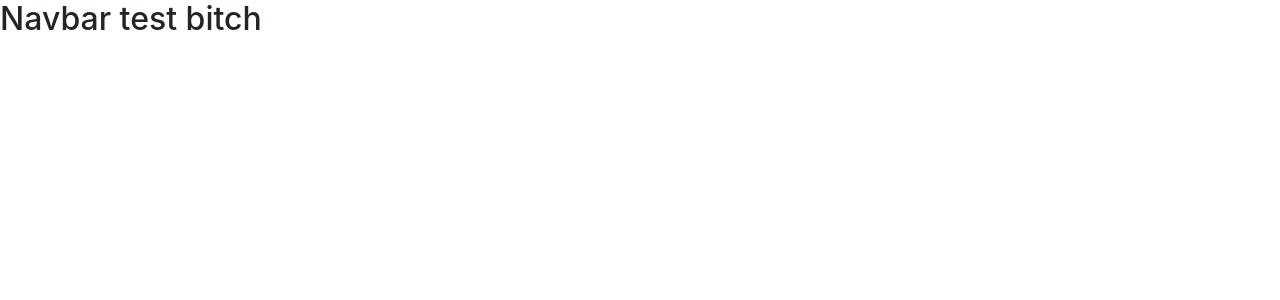
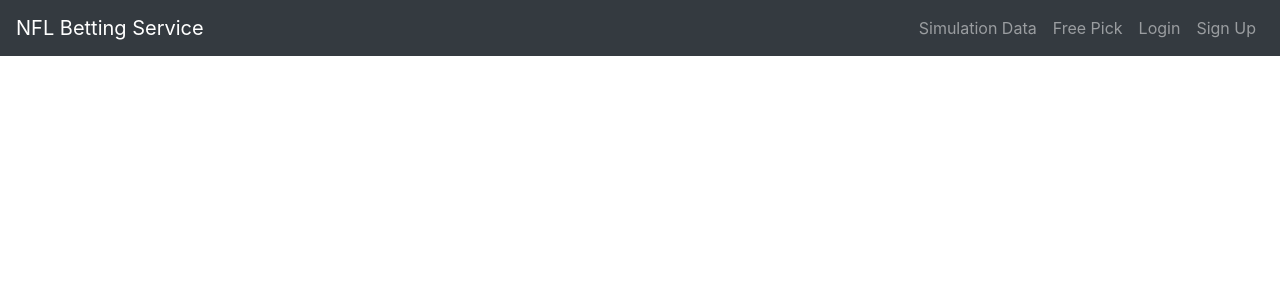
Before and after one commit to theConsummateProfessional/nfl-betting-service-elo, a Vue app in the folder frontend/: page / in a window 1280 px wide. Shown: the top 300 px of the page. Built offline with nearby package versions, Linux system fonts and the light colour scheme.

Commit message:
Added basic navbar component

```diff
--- a/frontend/src/components/Navbar.vue
+++ b/frontend/src/components/Navbar.vue
@@ -1,5 +1,14 @@
 <template>
-    <div class="">
-        <h2>Navbar test bitch</h2>
-    </div>
+    <b-navbar toggleable="lg" type="dark" variant="dark">
+        <b-navbar-brand href="/">NFL Betting Service</b-navbar-brand>
+
+        <!--Right Aligned Items-->
+        <b-navbar-nav class="ml-auto">
+            <b-nav-item href="#" right>Simulation Data</b-nav-item>
+            <b-nav-item href="#" right>Free Pick</b-nav-item>
+            <b-nav-item href="#" right>Login</b-nav-item>
+            <b-nav-item href="#" right>Sign Up</b-nav-item>
+        </b-navbar-nav>
+
+    </b-navbar>
 </template>
```
